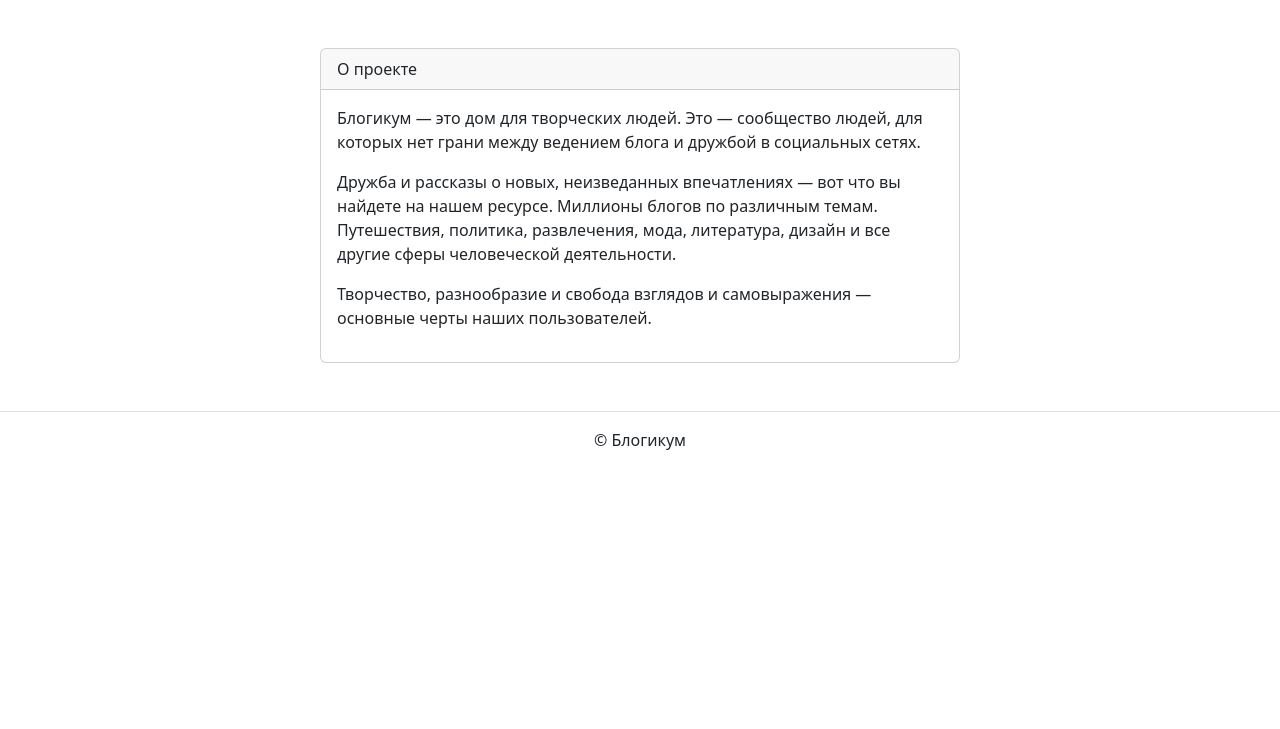
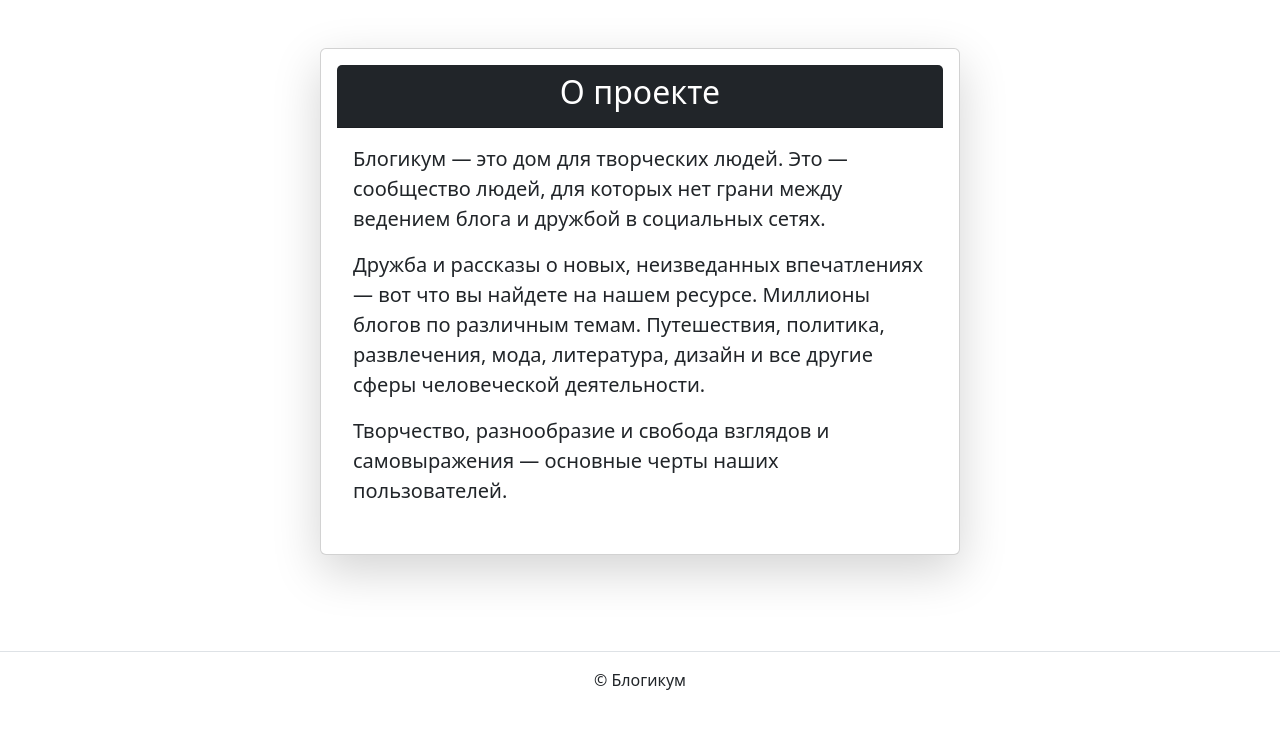
Before and after one commit to d1g-1t/simple_django_blog, a Django app: page /pages/about/ in a window 1280 px wide. Shown: the part 56-785 px from the top of the page. Run offline with Django 3.2, Linux system fonts and the light colour scheme; parts of the project's set-up code (start-up, migrations or seed data) failed here and were passed over; some libraries are stand-ins or nearby versions.

Commit message:
Добавлены комментарии

```diff
--- a/blogicum/blog/apps.py
+++ b/blogicum/blog/apps.py
@@ -2,6 +2,9 @@ from django.apps import AppConfig
 
 
 class BlogConfig(AppConfig):
+    """
+    Конфигурация приложения блога
+    """
     default_auto_field = 'django.db.models.BigAutoField'
     name = 'blog'
     verbose_name = 'Блог'
--- a/blogicum/blog/managers.py
+++ b/blogicum/blog/managers.py
@@ -4,6 +4,9 @@ from django.utils import timezone
 
 
 class PublishedPostManager(models.Manager):
+    """
+    Менеджер модели публикаций
+    """
     def published_posts(self):
         return self.filter(pub_date__lte=timezone.now(),
                            is_published=True,
--- a/blogicum/pages/apps.py
+++ b/blogicum/pages/apps.py
@@ -2,5 +2,8 @@ from django.apps import AppConfig
 
 
 class PagesConfig(AppConfig):
+    """
+    Конфигурация приложения страниц
+    """
     default_auto_field = 'django.db.models.BigAutoField'
     name = 'pages'
--- a/blogicum/pages/views.py
+++ b/blogicum/pages/views.py
@@ -4,20 +4,35 @@ from django.views.generic import TemplateView
 
 
 class AboutPage(TemplateView):
+    """
+    Класс для отображения страницы "О проекте"
+    """
     template_name = 'pages/about.html'
 
 
 class RulesPage(TemplateView):
+    """
+    Класс для отображения страницы "Правила"
+    """
     template_name = 'pages/rules.html'
 
 
 def page_not_found(request, exception):
+    """
+    Функция для отображения страницы 404
+    """
     return render(request, "pages/404.html", status=404)
 
 
 def server_error(request, reason=""):
+    """
+    Функция для отображения страницы 500
+    """
     return render(request, "pages/500.html", status=500)
 
 
 def csrf_failure(request, reason=""):
+    """
+    Функция для отображения страницы 403
+    """
     return render(request, "pages/403csrf.html", status=403)
--- a/blogicum/templates/pages/about.html
+++ b/blogicum/templates/pages/about.html
@@ -4,22 +4,22 @@
 {% endblock %}
 {% block content %}
   <div class="col d-flex justify-content-center">
-    <div class="card" style="width: 40rem;">
-      <div class="card-header">
-        О проекте
+    <div class="card shadow-lg p-3 mb-5 bg-white rounded" style="width: 40rem;">
+      <div class="card-header bg-dark text-white">
+        <h2 class="text-center">О проекте</h2>
       </div>
       <div class="card-body">
-        <p>
+        <p class="lead">
           Блогикум — это дом для творческих людей. Это — сообщество людей, для которых
           нет грани между ведением блога и дружбой в социальных сетях.
         </p>
-        <p>
+        <p class="lead">
           Дружба и рассказы о новых, неизведанных впечатлениях — вот
           что вы найдете на нашем ресурсе. Миллионы блогов по различным темам.
           Путешествия, политика, развлечения, мода, литература, дизайн и все
           другие сферы человеческой деятельности.
         </p>
-        <p>
+        <p class="lead">
           Творчество, разнообразие и свобода взглядов и самовыражения —
           основные черты наших пользователей.
         </p>
```
Also changed, not shown: blogicum/blog/admin.py (+9 -0 lines), blogicum/blog/forms.py (+15 -0 lines), blogicum/blog/views.py (+33 -0 lines).
